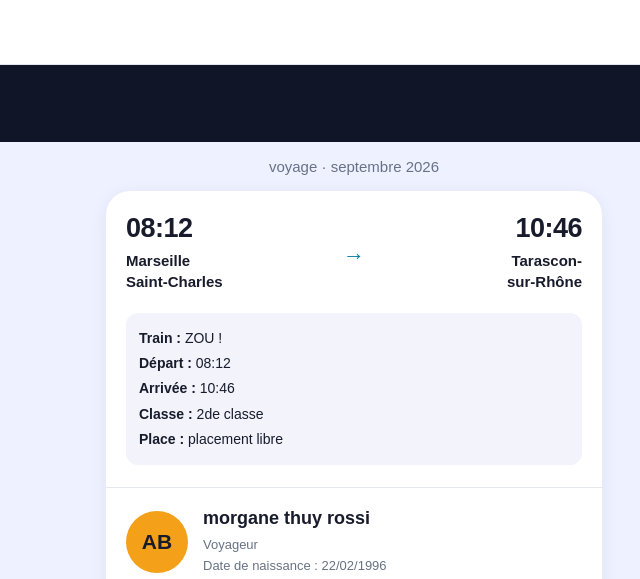
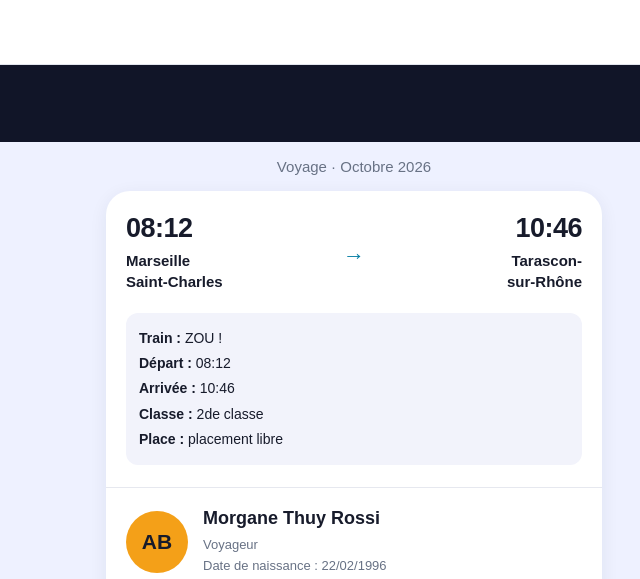
Before and after one commit to noemik06220-ai/societe-generale, a plain HTML site: page index.html in a window 1280 px wide. Shown: the top 579 px of the page, 286-926 px from the left. Drawn offline with Linux system fonts and the light colour scheme; a script that the page names is missing.

Commit message:
Update index.html

```diff
--- a/index.html
+++ b/index.html
@@ -327,7 +327,7 @@ main{
 <div class="page-title">Votre billet</div>
 
 <div class="date" style="text-align:center; margin:16px 0;">
-  voyage · septembre 2026
+  Voyage · Octobre 2026
 </div>
 
 <main>
@@ -363,7 +363,7 @@ main{
     <div class="avatar">AB</div>
 
     <div>
-      <div class="name">morgane thuy rossi</div>
+      <div class="name">Morgane Thuy Rossi</div>
       <div class="birth">
         Voyageur<br>
         Date de naissance : 22/02/1996
```
